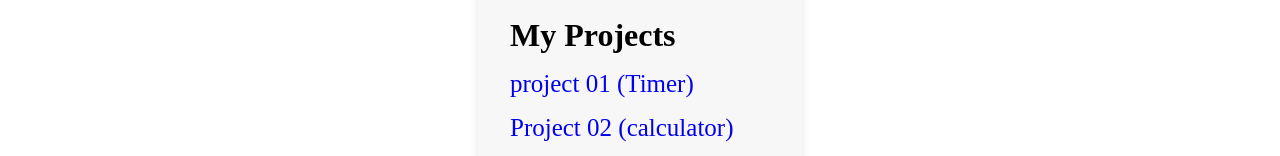
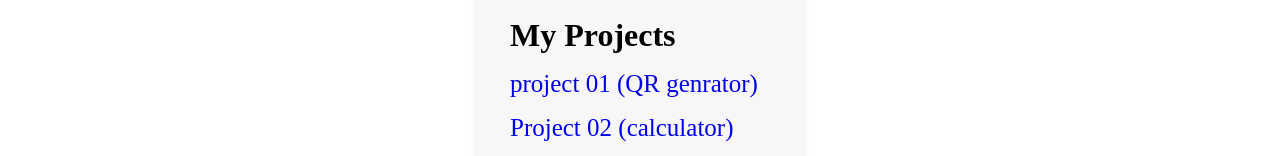
Before and after one commit to Naveen-Gupta99/My-Portfolio, a plain HTML site: page index.html in a window 1280 px wide. Shown: the part 804-960 px from the top of the page. Drawn offline with Linux system fonts and the light colour scheme.

Commit message:
Update index.html

```diff
--- a/index.html
+++ b/index.html
@@ -348,7 +348,7 @@ margin-top:10px ;
         <ul class="proj">
             <li >
 
-          <a id="First" href="TIMER/timer.html">project 01 (Timer)</a>
+          <a id="First" href="QR.html.html">project 01 (QR genrator)</a>
         </li>
           <li >
 
```
